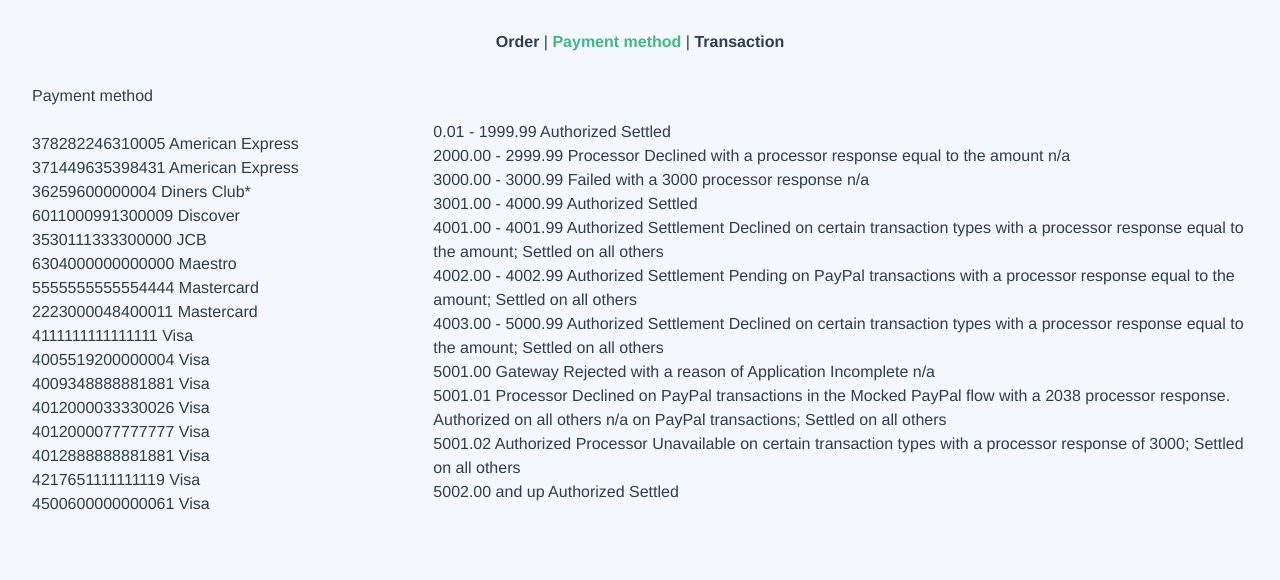
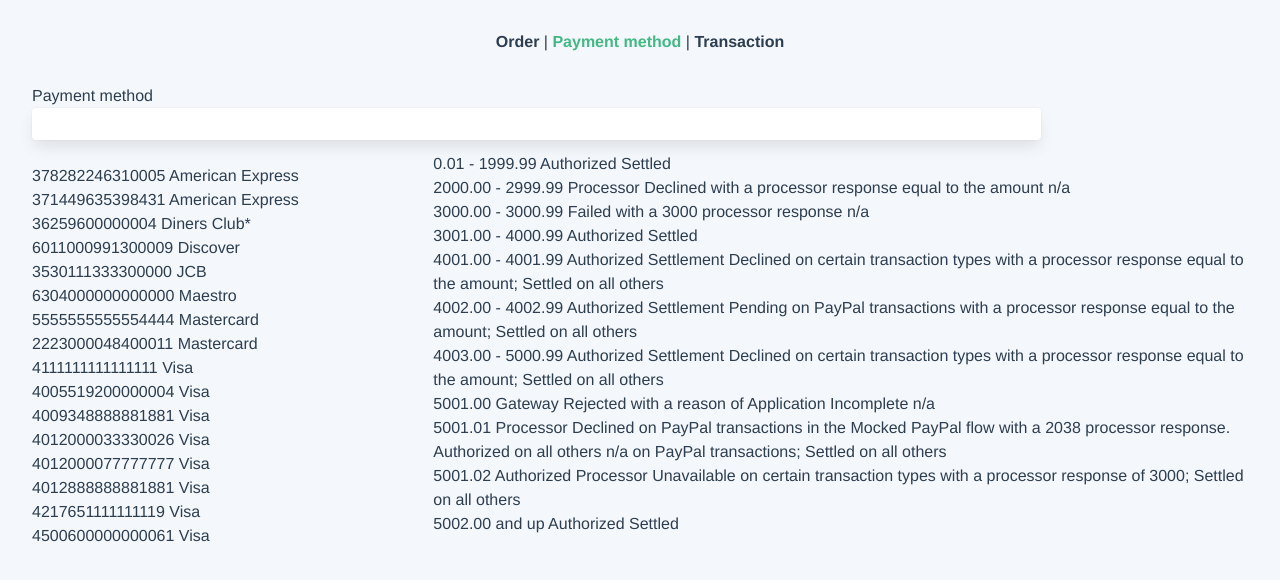
Before and after one commit to camohub/lurity-payment, a Vue app: page /payment-method in a window 1280 px wide. Shown: the top 580 px of the page. Built offline with nearby package versions, Linux system fonts and the light colour scheme; no server answers.

Commit message:
Styles for payment

```diff
--- a/src/components/payment/DropInForm.vue
+++ b/src/components/payment/DropInForm.vue
@@ -2,7 +2,7 @@
     <div class="">
         <div id="dropin-container"></div>
         <button id="submit-button" class="button is-success">Zaplatiť</button>
-        <input v-model="customAmount" type="text" id="customAmount" class="input" placeholder="amount">
+        <input v-model="customAmount" type="text" id="customAmount" class="input mt-2" placeholder="amount">
     </div>
 </template>
 
--- a/src/views/PaymentMethod.vue
+++ b/src/views/PaymentMethod.vue
@@ -3,7 +3,11 @@
     <h1>Payment method</h1>
     <div class="columns">
         <div class="column is-10">
-            <div v-if="hasToken" class="card p-4"><DropInForm /></div>
+            <div class="card middle p-4">
+				<div v-if="hasToken" >
+					<DropInForm />
+				</div>
+			</div>
         </div>
         <div v-if="order" class="column is-2 has-text-centered">
             <div class="card summary-sidebar middle p-4">
@@ -124,7 +128,7 @@
 
 <style lang="scss" scoped>
 
-.column.is-2 {
+.column.is-2, .column.is-10 {
     display: table;
     .middle {
         padding: 14px;
```
